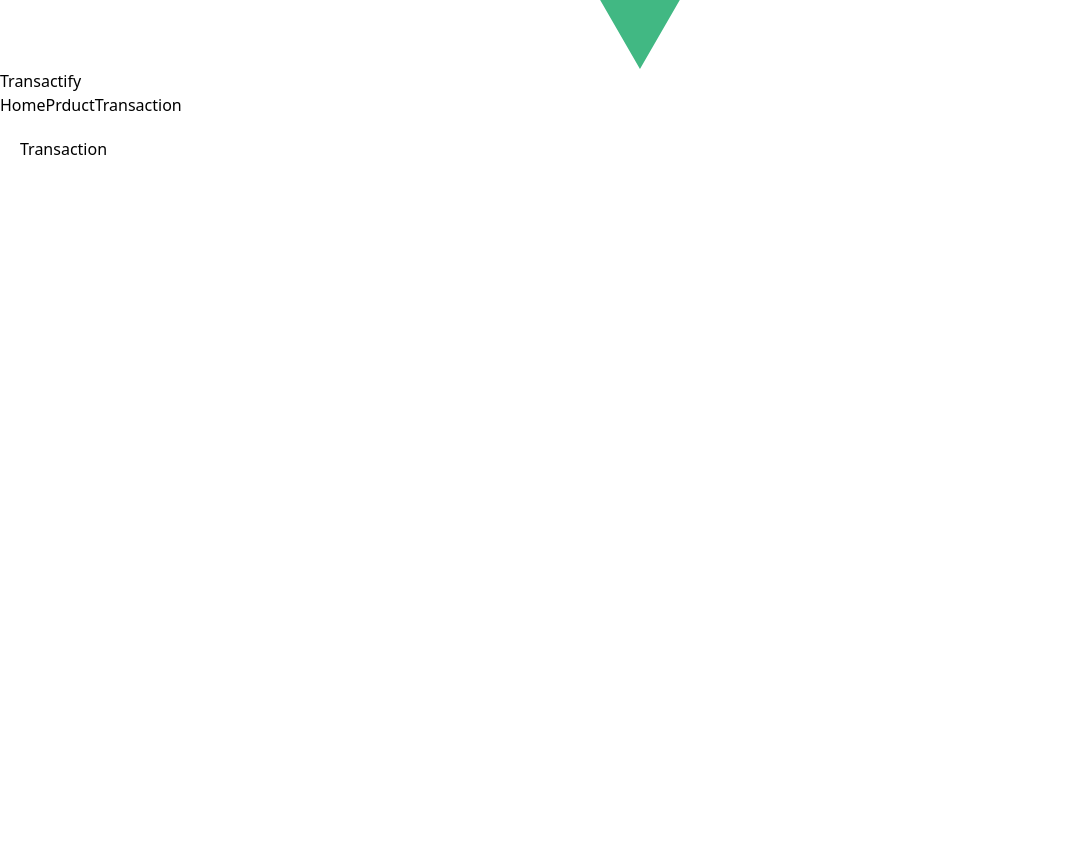
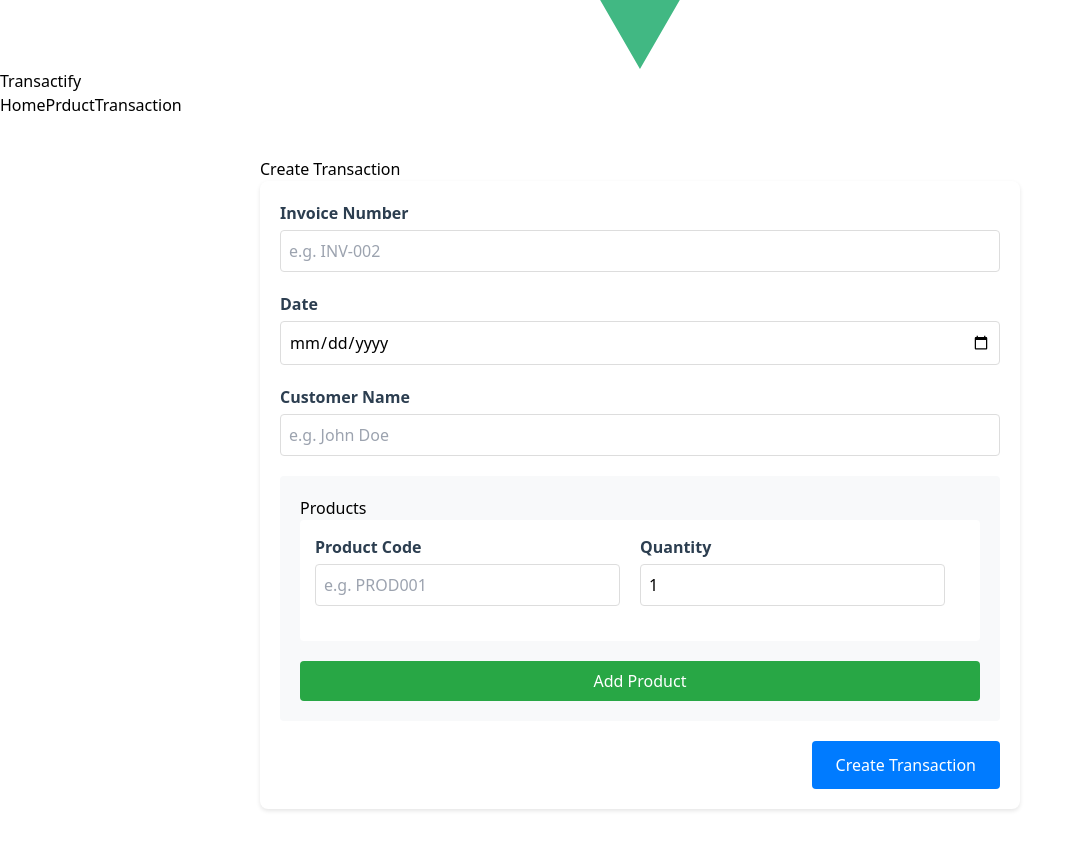
Before and after one commit to hari-maulana/transactify, a Vue app in the folder client/: page /transaction in a window 1280 px wide. Shown: the part 1040-1889 px from the top of the page, without its empty margins (0-1081 px from the left). Before the commit the page ends 1221 px from the top, so only its background shows below. Built offline with nearby package versions, Linux system fonts and the light colour scheme; sample sign-in values are in the browser's storage.

Commit message:
feat(client): add transaction page and its store

```diff
--- a/client/src/stores/transaction.js
+++ b/client/src/stores/transaction.js
@@ -40,5 +40,27 @@ export const useTransactionStore = defineStore('transactions', {
       this.transactions = []
       this.error = null
     },
+
+    async createTransaction(transactionData) {
+      try {
+        this.loading = true
+        this.error = null
+
+        const response = await axios.post('/transactions', transactionData)
+
+        if (response.data.success) {
+          // Add the new transaction to the state
+          this.transactions.unshift(response.data.data)
+          return response.data.data
+        } else {
+          throw new Error(response.data.message)
+        }
+      } catch (error) {
+        this.error = error.response?.data?.message || 'Failed to create transaction'
+        throw error
+      } finally {
+        this.loading = false
+      }
+    },
   },
 })
--- a/client/src/views/TransactionView.vue
+++ b/client/src/views/TransactionView.vue
@@ -1,5 +1,244 @@
+<!-- CreateTransactionView.vue -->
 <template>
-  <div>
-    <h1>Transaction</h1>
+  <div class="create-transaction">
+    <h1>Create Transaction</h1>
+
+    <div v-if="error" class="error">
+      {{ error }}
+    </div>
+
+    <form @submit.prevent="handleSubmit" class="transaction-form">
+      <div class="form-group">
+        <label for="invoiceNo">Invoice Number</label>
+        <input
+          id="invoiceNo"
+          v-model="transaction.invoiceNo"
+          type="text"
+          required
+          placeholder="e.g. INV-002"
+        />
+      </div>
+
+      <div class="form-group">
+        <label for="date">Date</label>
+        <input id="date" v-model="transaction.date" type="date" required />
+      </div>
+
+      <div class="form-group">
+        <label for="customer">Customer Name</label>
+        <input
+          id="customer"
+          v-model="transaction.customer"
+          type="text"
+          required
+          placeholder="e.g. John Doe"
+        />
+      </div>
+
+      <div class="products-section">
+        <h3>Products</h3>
+        <div v-for="(product, index) in transaction.product" :key="index" class="product-item">
+          <div class="form-group">
+            <label :for="'productCode-' + index">Product Code</label>
+            <input
+              :id="'productCode-' + index"
+              v-model="product.productCode"
+              type="text"
+              required
+              placeholder="e.g. PROD001"
+            />
+          </div>
+
+          <div class="form-group">
+            <label :for="'quantity-' + index">Quantity</label>
+            <input
+              :id="'quantity-' + index"
+              v-model.number="product.quantity"
+              type="number"
+              required
+              min="1"
+            />
+          </div>
+
+          <button
+            type="button"
+            @click="removeProduct(index)"
+            class="remove-btn"
+            v-if="transaction.product.length > 1"
+          >
+            Remove
+          </button>
+        </div>
+
+        <button type="button" @click="addProduct" class="add-btn">Add Product</button>
+      </div>
+
+      <div class="form-actions">
+        <button type="submit" class="submit-btn" :disabled="loading">
+          {{ loading ? 'Creating...' : 'Create Transaction' }}
+        </button>
+      </div>
+    </form>
   </div>
 </template>
+
+<script>
+import { ref } from 'vue'
+import { useTransactionStore } from '../stores/transaction'
+import { useRouter } from 'vue-router'
+
+export default {
+  name: 'CreateTransactionView',
+  setup() {
+    const router = useRouter()
+    const transactionStore = useTransactionStore()
+    const loading = ref(false)
+    const error = ref(null)
+
+    const transaction = ref({
+      invoiceNo: '',
+      date: '',
+      customer: '',
+      product: [
+        {
+          productCode: '',
+          quantity: 1,
+        },
+      ],
+    })
+
+    const addProduct = () => {
+      transaction.value.product.push({
+        productCode: '',
+        quantity: 1,
+      })
+    }
+
+    const removeProduct = (index) => {
+      transaction.value.product.splice(index, 1)
+    }
+
+    const handleSubmit = async () => {
+      try {
+        loading.value = true
+        error.value = null
+        await transactionStore.createTransaction(transaction.value)
+        router.push('/') // Redirect to transactions list after successful creation
+      } catch (err) {
+        error.value = err.message || 'Failed to create transaction'
+      } finally {
+        loading.value = false
+      }
+    }
+
+    return {
+      transaction,
+      loading,
+      error,
+      addProduct,
+      removeProduct,
+      handleSubmit,
+    }
+  },
+}
+</script>
+
+<style scoped>
+.create-transaction {
+  padding: 20px;
+  max-width: 800px;
+  margin: 0 auto;
+}
+
+.error {
+  color: #dc3545;
+  padding: 20px;
+  text-align: center;
+  background-color: #f8d7da;
+  border-radius: 4px;
+  margin: 20px 0;
+}
+
+.transaction-form {
+  background: white;
+  padding: 20px;
+  border-radius: 8px;
+  box-shadow: 0 2px 4px rgba(0, 0, 0, 0.1);
+}
+
+.form-group {
+  margin-bottom: 20px;
+}
+
+label {
+  display: block;
+  margin-bottom: 5px;
+  color: #2c3e50;
+  font-weight: 600;
+}
+
+input {
+  width: 100%;
+  padding: 8px;
+  border: 1px solid #ddd;
+  border-radius: 4px;
+  font-size: 1em;
+}
+
+.products-section {
+  margin: 20px 0;
+  padding: 20px;
+  background: #f8f9fa;
+  border-radius: 4px;
+}
+
+.product-item {
+  display: grid;
+  grid-template-columns: 1fr 1fr auto;
+  gap: 20px;
+  padding: 15px;
+  background: white;
+  border-radius: 4px;
+  margin-bottom: 10px;
+}
+
+.add-btn,
+.remove-btn {
+  padding: 8px 16px;
+  border-radius: 4px;
+  border: none;
+  cursor: pointer;
+}
+
+.add-btn {
+  background: #28a745;
+  color: white;
+  width: 100%;
+  margin-top: 10px;
+}
+
+.remove-btn {
+  background: #dc3545;
+  color: white;
+}
+
+.form-actions {
+  margin-top: 20px;
+  text-align: right;
+}
+
+.submit-btn {
+  padding: 12px 24px;
+  background: #007bff;
+  color: white;
+  border: none;
+  border-radius: 4px;
+  font-size: 1em;
+  cursor: pointer;
+}
+
+.submit-btn:disabled {
+  background: #ccc;
+  cursor: not-allowed;
+}
+</style>
```
